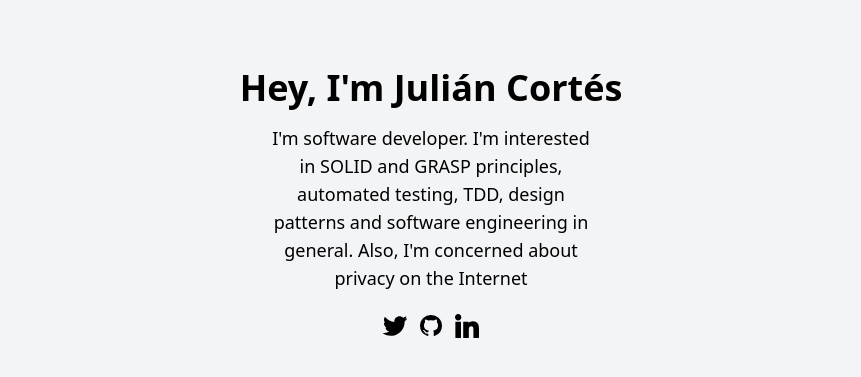
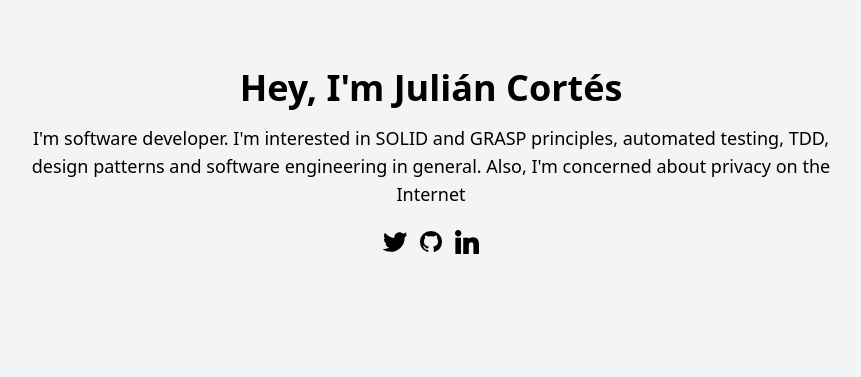
Before and after one commit to pity7736/raiseexception, a Python web app: template raiseexception/templates/index.html in a window 1280 px wide. Shown: the part 341-718 px from the top of the page, without its empty margins (209-1070 px from the left). Run offline with Jinja, Linux system fonts and the light colour scheme; the template is opened without the code that fills it, so the values that code supplies are empty; style sheets or scripts are compiled from the project's sources.

Commit message:
fix: responsive

```diff
--- a/raiseexception/templates/index.html
+++ b/raiseexception/templates/index.html
@@ -23,7 +23,7 @@
             <img src="/media/images/me.jpg" alt="julián cortés" class="w-48 md:w-64 md:h-auto rounded-full mx-auto my-8">
             <div class="pt-6 md:p-10 text-center space-y-4">
                 <h1 class="text-2xl md:text-4xl font-bold">Hey, I'm Julián Cortés</h1>
-                <p class="text-lg md:px-96">I'm software developer. I'm interested in SOLID and GRASP principles, automated testing, TDD, design patterns and software engineering in general. Also, I'm concerned about privacy on the Internet</p>
+                <p class="md:px-16 lg:px-36 2xl:px-52 text-lg">I'm software developer. I'm interested in SOLID and GRASP principles, automated testing, TDD, design patterns and software engineering in general. Also, I'm concerned about privacy on the Internet</p>
                 <div class="flex justify-center p-1">
                     <a class="mx-1" href="https://twitter.com/__pity_" rel="me" target="_blank" title="twitter"><img src="/media/images/twitter.svg" alt="twitter-icon" class="w-6 m-0.5"></a>
                     <a class="mx-1" href="https://github.com/pity7736" rel="me" target="_blank" title="github"><img src="/media/images/github.svg" alt="github-icon" class="w-6 m-0.5"></a>
```
